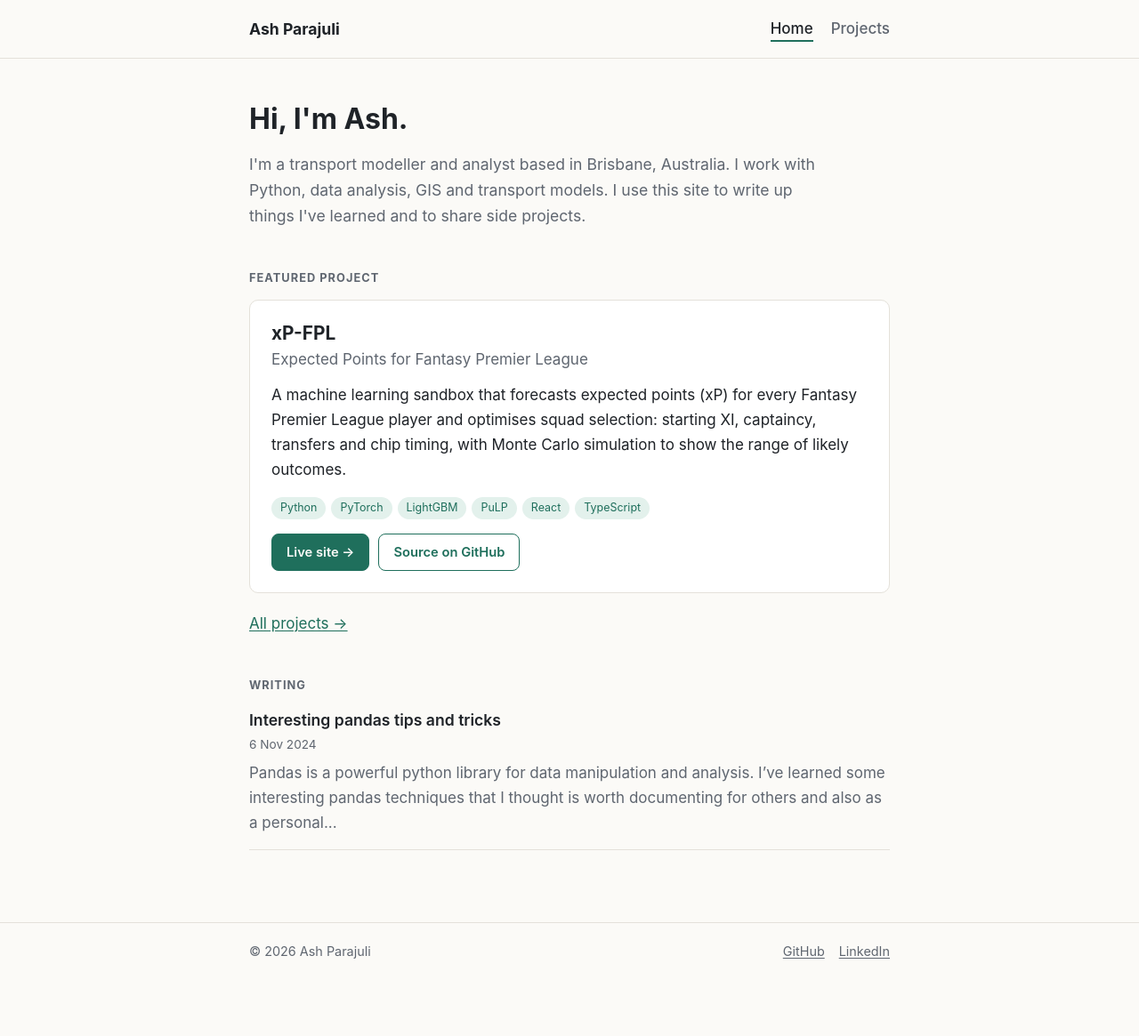
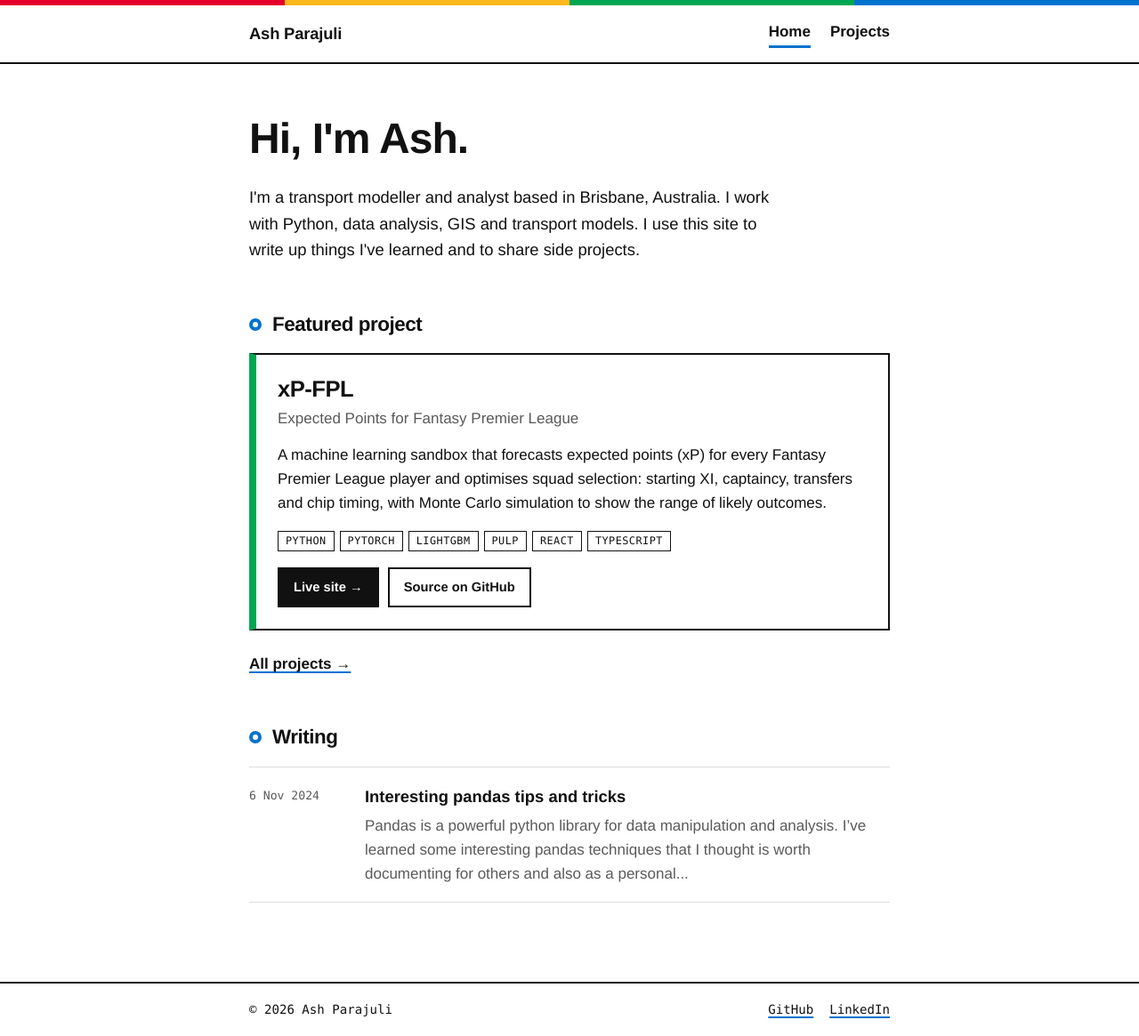
Before and after one commit to amparaj/amparaj.github.io, a Jekyll site: the page built from index.md, in a window 1280 px wide. Shown: the whole page at 89% size. Built offline with Jekyll 4.4.1, drawn with Linux system fonts in a browser that asks for light colours; before the commit the page ends 1102 px from its top, so only the background shows below that.

Commit message:
Restyle site with transit-map theme
Replace cream/sage rounded look with crisp white, square corners,
solid rules, route-line colour accents and monospace metadata.

Co-Authored-By: Claude Opus 5.5 <noreply@anthropic.com>

```diff
--- a/assets/css/style.css
+++ b/assets/css/style.css
@@ -1,28 +1,32 @@
 /* ---------- Tokens ---------- */
 :root {
-  --bg: #fbfaf7;
-  --surface: #ffffff;
-  --text: #1f2328;
-  --muted: #5f6670;
-  --border: #e4e1da;
-  --accent: #1f6f5c;
-  --accent-soft: #e3f1ec;
-  --code-bg: #f4f2ed;
-  --radius: 10px;
-  --font: -apple-system, BlinkMacSystemFont, "Segoe UI", Roboto, "Helvetica Neue", Arial, sans-serif;
+  --bg: #ffffff;
+  --text: #111111;
+  --muted: #5a5a5a;
+  --rule: #111111;
+  --rule-soft: #dddddd;
+  --code-bg: #f3f3f3;
+
+  /* Route-line colours */
+  --line-red: #e4002b;
+  --line-amber: #ffb81c;
+  --line-green: #00a651;
+  --line-blue: #0072ce;
+  --accent: var(--line-blue);
+
+  --font: "Helvetica Neue", Helvetica, Arial, "Segoe UI", sans-serif;
   --mono: ui-monospace, SFMono-Regular, Consolas, "Liberation Mono", Menlo, monospace;
 }
 
 @media (prefers-color-scheme: dark) {
   :root {
-    --bg: #14171a;
-    --surface: #1b1f23;
-    --text: #e6e8ea;
-    --muted: #9aa2ab;
-    --border: #2c3238;
-    --accent: #5fc4a8;
-    --accent-soft: #1d332d;
-    --code-bg: #1f2429;
+    --bg: #0b0b0b;
+    --text: #f2f2f2;
+    --muted: #a3a3a3;
+    --rule: #f2f2f2;
+    --rule-soft: #2e2e2e;
+    --code-bg: #181818;
+    --line-blue: #3d9bff;
   }
 }
 
@@ -35,19 +39,25 @@ body {
   color: var(--text);
   font-family: var(--font);
   font-size: 17px;
-  line-height: 1.65;
+  line-height: 1.6;
   display: flex;
   flex-direction: column;
   min-height: 100vh;
 }
 
-a { color: var(--accent); text-underline-offset: 2px; }
-a:hover { text-decoration-thickness: 2px; }
+a {
+  color: var(--text);
+  text-decoration: underline;
+  text-decoration-color: var(--accent);
+  text-decoration-thickness: 2px;
+  text-underline-offset: 3px;
+}
+a:hover { color: var(--accent); }
 
-h1, h2, h3 { line-height: 1.25; margin: 1.6em 0 0.5em; }
-h1 { font-size: 2rem; margin-top: 0; }
-h2 { font-size: 1.35rem; }
-h3 { font-size: 1.1rem; }
+h1, h2, h3 { line-height: 1.15; letter-spacing: -0.02em; margin: 1.6em 0 0.5em; }
+h1 { font-size: 2.4rem; font-weight: 800; margin-top: 0; }
+h2 { font-size: 1.4rem; font-weight: 700; }
+h3 { font-size: 1.15rem; font-weight: 700; }
 p, ul, ol { margin: 0 0 1em; }
 
 .wrap {
@@ -57,105 +67,153 @@ p, ul, ol { margin: 0 0 1em; }
   padding: 0 20px;
 }
 
-main.wrap { flex: 1; padding-top: 48px; padding-bottom: 64px; }
+main.wrap { flex: 1; padding-top: 56px; padding-bottom: 72px; }
 
 /* ---------- Header / footer ---------- */
-.site-header { border-bottom: 1px solid var(--border); }
+.site-header { border-bottom: 2px solid var(--rule); }
+.site-header::before {
+  content: "";
+  display: block;
+  height: 6px;
+  background: linear-gradient(90deg,
+    var(--line-red) 0 25%, var(--line-amber) 25% 50%,
+    var(--line-green) 50% 75%, var(--line-blue) 75% 100%);
+}
 .site-header .wrap {
   display: flex;
   align-items: center;
   justify-content: space-between;
   flex-wrap: wrap;
   gap: 8px 24px;
-  padding-top: 18px;
-  padding-bottom: 18px;
+  padding-top: 16px;
+  padding-bottom: 16px;
 }
-.site-title { font-weight: 700; font-size: 1.1rem; color: var(--text); text-decoration: none; }
-.site-nav { display: flex; gap: 20px; }
-.site-nav a { color: var(--muted); text-decoration: none; font-weight: 500; }
-.site-nav a:hover, .site-nav a[aria-current="page"] { color: var(--text); }
-.site-nav a[aria-current="page"] { box-shadow: inset 0 -2px 0 var(--accent); }
+.site-title {
+  font-weight: 800;
+  font-size: 1.15rem;
+  letter-spacing: -0.01em;
+  color: var(--text);
+  text-decoration: none;
+}
+.site-nav { display: flex; gap: 22px; }
+.site-nav a {
+  color: var(--text);
+  text-decoration: none;
+  font-weight: 600;
+  padding-bottom: 2px;
+  border-bottom: 3px solid transparent;
+}
+.site-nav a:hover { color: var(--text); border-bottom-color: var(--rule-soft); }
+.site-nav a[aria-current="page"] { border-bottom-color: var(--accent); }
 
-.site-footer { border-top: 1px solid var(--border); color: var(--muted); font-size: 0.9rem; }
+.site-footer { border-top: 2px solid var(--rule); font-size: 0.88rem; font-family: var(--mono); }
 .site-footer .wrap {
   display: flex;
   justify-content: space-between;
   flex-wrap: wrap;
   gap: 8px;
-  padding-top: 20px;
-  padding-bottom: 20px;
+  padding-top: 18px;
+  padding-bottom: 18px;
 }
-.footer-links { display: flex; gap: 16px; }
-.footer-links a { color: var(--muted); }
+.footer-links { display: flex; gap: 18px; }
 
 /* ---------- Home ---------- */
-.intro { margin-bottom: 48px; }
-.intro p { font-size: 1.1rem; color: var(--muted); max-width: 60ch; }
+.intro { margin-bottom: 56px; }
+.intro h1 { font-size: 3rem; }
+.intro p { font-size: 1.15rem; max-width: 58ch; }
 
 .section-heading {
-  font-size: 0.8rem;
-  text-transform: uppercase;
-  letter-spacing: 0.08em;
-  color: var(--muted);
-  margin: 48px 0 16px;
+  display: flex;
+  align-items: center;
+  gap: 12px;
+  font-size: 1.4rem;
+  margin: 56px 0 20px;
+}
+.section-heading::before {
+  content: "";
+  width: 14px;
+  height: 14px;
+  border: 4px solid var(--accent);
+  border-radius: 50%;
+  flex: none;
 }
 
-.more { margin-top: 12px; }
+.more { margin-top: 12px; font-weight: 600; }
 
 /* ---------- Project cards ---------- */
 .card {
-  background: var(--surface);
-  border: 1px solid var(--border);
-  border-radius: var(--radius);
+  border: 2px solid var(--rule);
+  border-left: 8px solid var(--line-green);
   padding: 24px;
-  margin-bottom: 20px;
+  margin-bottom: 24px;
 }
-.card-title { margin: 0; font-size: 1.3rem; }
-.card-title a { color: var(--text); text-decoration: none; }
+.card-title { margin: 0; font-size: 1.6rem; }
+.card-title a { text-decoration: none; }
 .card-title a:hover { color: var(--accent); }
-.card-tagline { color: var(--muted); margin: 2px 0 12px; }
+.card-tagline { color: var(--muted); margin: 4px 0 14px; font-weight: 500; }
 
-.tags { list-style: none; padding: 0; display: flex; flex-wrap: wrap; gap: 6px; margin: 0 0 16px; }
+.tags { list-style: none; padding: 0; display: flex; flex-wrap: wrap; gap: 6px; margin: 0 0 18px; }
 .tags li {
-  font-size: 0.78rem;
-  background: var(--accent-soft);
-  color: var(--accent);
-  padding: 2px 10px;
-  border-radius: 999px;
+  font-family: var(--mono);
+  font-size: 0.74rem;
+  text-transform: uppercase;
+  letter-spacing: 0.04em;
+  border: 1px solid var(--rule);
+  padding: 1px 8px;
+  margin: 0;
 }
 
 .card-links { display: flex; flex-wrap: wrap; gap: 10px; margin: 0; }
 
 .button {
   display: inline-block;
-  padding: 8px 16px;
-  border-radius: 8px;
-  background: var(--accent);
+  padding: 9px 16px;
+  background: var(--text);
   color: var(--bg);
-  font-weight: 600;
+  border: 2px solid var(--text);
+  font-weight: 700;
   font-size: 0.92rem;
   text-decoration: none;
-  border: 1px solid var(--accent);
 }
-.button:hover { filter: brightness(1.1); }
-.button-ghost { background: transparent; color: var(--accent); }
+.button:hover { background: var(--accent); border-color: var(--accent); color: #fff; }
+.button-ghost { background: transparent; color: var(--text); }
 
 /* ---------- Post list ---------- */
-.post-list { list-style: none; padding: 0; }
-.post-list li { padding: 16px 0; border-bottom: 1px solid var(--border); }
-.post-list li:first-child { padding-top: 0; }
-.post-list a { font-weight: 600; font-size: 1.1rem; color: var(--text); text-decoration: none; }
+.post-list { list-style: none; padding: 0; border-top: 1px solid var(--rule-soft); }
+.post-list li {
+  display: grid;
+  grid-template-columns: 110px 1fr;
+  gap: 4px 20px;
+  padding: 18px 0;
+  margin: 0;
+  border-bottom: 1px solid var(--rule-soft);
+}
+.post-list time {
+  grid-column: 1;
+  grid-row: 1 / span 2;
+  font-family: var(--mono);
+  font-size: 0.82rem;
+  color: var(--muted);
+  padding-top: 3px;
+}
+.post-list a { grid-column: 2; font-weight: 700; font-size: 1.15rem; text-decoration: none; }
 .post-list a:hover { color: var(--accent); }
-.post-list time { display: block; color: var(--muted); font-size: 0.85rem; margin: 2px 0 6px; }
-.post-list p { margin: 0; color: var(--muted); }
+.post-list p { grid-column: 2; margin: 0; color: var(--muted); }
+
+@media (max-width: 520px) {
+  .intro h1 { font-size: 2.3rem; }
+  .post-list li { grid-template-columns: 1fr; }
+  .post-list time, .post-list a, .post-list p { grid-column: 1; grid-row: auto; }
+}
 
 /* ---------- Posts ---------- */
-.post-header { margin-bottom: 32px; }
-.post-header h1 { margin: 8px 0; }
-.meta { color: var(--muted); font-size: 0.9rem; margin: 0; }
+.post-header { margin-bottom: 36px; padding-bottom: 20px; border-bottom: 2px solid var(--rule); }
+.post-header h1 { margin: 10px 0; }
+.meta { color: var(--muted); font-family: var(--mono); font-size: 0.85rem; margin: 0; }
 .meta a { color: var(--muted); text-decoration: none; }
 .meta a:hover { color: var(--accent); }
 
+.post-content h2 { border-left: 6px solid var(--accent); padding-left: 12px; }
 .post-content ul, .post-content ol, main > ul, main > ol { padding-left: 1.4em; }
 .post-content li { margin: 0.3em 0; }
 
@@ -164,13 +222,11 @@ code {
   font-family: var(--mono);
   font-size: 0.88em;
   background: var(--code-bg);
-  padding: 0.12em 0.35em;
-  border-radius: 4px;
+  padding: 0.1em 0.3em;
 }
 pre {
   background: var(--code-bg);
-  border: 1px solid var(--border);
-  border-radius: var(--radius);
+  border-left: 4px solid var(--rule);
   padding: 16px;
   overflow-x: auto;
   line-height: 1.5;
@@ -180,18 +236,18 @@ pre code { background: none; padding: 0; font-size: 0.85rem; }
 .highlighter-rouge .highlight { background: none; }
 
 /* Rouge syntax colours */
-.highlight .c, .highlight .c1, .highlight .cm { color: #6a737d; font-style: italic; }
-.highlight .k, .highlight .kn, .highlight .kd, .highlight .ow { color: #a8325a; }
-.highlight .s, .highlight .s1, .highlight .s2 { color: #1f6f5c; }
-.highlight .mi, .highlight .mf { color: #9a5b00; }
-.highlight .nf, .highlight .nc { color: #3b5bb5; }
-.highlight .nb, .highlight .bp { color: #7a4fb3; }
+.highlight .c, .highlight .c1, .highlight .cm { color: #6e6e6e; font-style: italic; }
+.highlight .k, .highlight .kn, .highlight .kd, .highlight .ow { color: #c8001f; font-weight: 600; }
+.highlight .s, .highlight .s1, .highlight .s2 { color: #007a3d; }
+.highlight .mi, .highlight .mf { color: #b35c00; }
+.highlight .nf, .highlight .nc { color: #005fae; }
+.highlight .nb, .highlight .bp { color: #6b3fa0; }
 
 @media (prefers-color-scheme: dark) {
-  .highlight .c, .highlight .c1, .highlight .cm { color: #8b949e; }
-  .highlight .k, .highlight .kn, .highlight .kd, .highlight .ow { color: #ff7b9c; }
-  .highlight .s, .highlight .s1, .highlight .s2 { color: #7ee0c3; }
-  .highlight .mi, .highlight .mf { color: #f0b35a; }
-  .highlight .nf, .highlight .nc { color: #8fb0ff; }
-  .highlight .nb, .highlight .bp { color: #c9a2ff; }
+  .highlight .c, .highlight .c1, .highlight .cm { color: #8a8a8a; }
+  .highlight .k, .highlight .kn, .highlight .kd, .highlight .ow { color: #ff5c6c; }
+  .highlight .s, .highlight .s1, .highlight .s2 { color: #4fd18b; }
+  .highlight .mi, .highlight .mf { color: #ffb84d; }
+  .highlight .nf, .highlight .nc { color: #5cb0ff; }
+  .highlight .nb, .highlight .bp { color: #c29bff; }
 }
```
